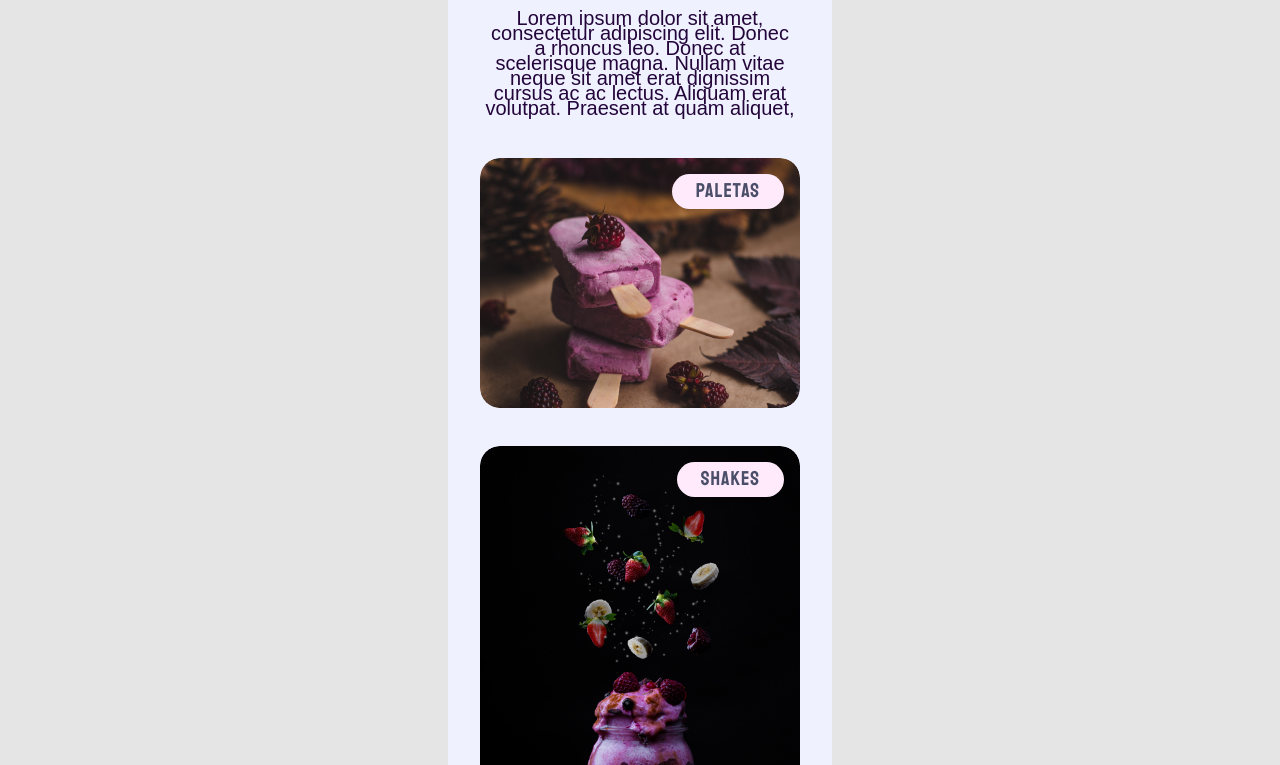
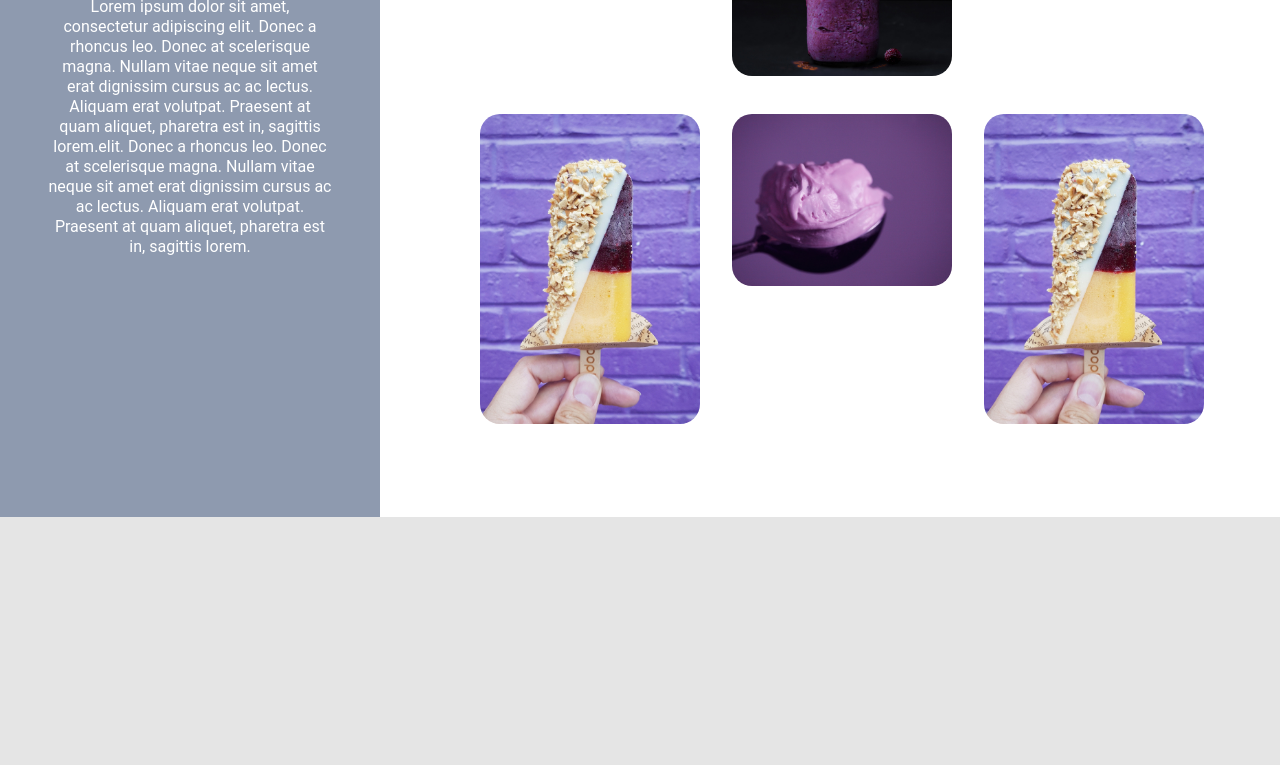
Before and after one commit to sergiojunior82/space-cream, a plain HTML site: page index.html in a window 1280 px wide. Shown: the part 283-1048 px from the top of the page. Drawn offline with Linux system fonts and the light colour scheme; a web font is replaced by a local one.

Commit message:
add index.html from desktop e css file.

```diff
--- a/index.html
+++ b/index.html
@@ -14,6 +14,7 @@
   </head>
   <body>
     <div class="page">
+      <div class="header">
         <header>
           <img
             src="./images/logo.png"
@@ -23,6 +24,13 @@
             <h1>Space Cream</h1>
           </div>
         </header>
+        <p class="paragraph-header">
+          Lorem ipsum dolor sit amet, consectetur adipiscing elit. Donec a rhoncus leo. Donec at scelerisque magna.
+          Nullam vitae neque sit amet erat dignissim cursus ac ac lectus. Aliquam erat volutpat. Praesent at quam aliquet, pharetra est in, sagittis lorem.elit. Donec a rhoncus leo. Donec at scelerisque magna. Nullam vitae neque sit amet erat dignissim cursus ac ac lectus.
+          Aliquam erat volutpat. Praesent at quam aliquet, pharetra est in, sagittis lorem.
+        </p>
+      </div>
+      <div class="main">
         <main>
           <p>
             Lorem ipsum dolor sit amet, consectetur adipiscing elit. Donec a
@@ -46,7 +54,16 @@
             <h2>Picolés</h2>
             <img src="./images/picole.jpg" alt="" />
           </div>
+          <div class="card">
+            <h2>Massas</h2>
+            <img src="./images/massa.jpg" alt="" />
+          </div>
+          <div class="card">
+            <h2>Picolés</h2>
+            <img src="./images/picole.jpg" alt="" />
+          </div>
         </main>
+      </div>
     </div>
   </body>
 </html>
--- a/style.css
+++ b/style.css
@@ -22,6 +22,7 @@
 body {
   font-family: var(--ff-body);
   background-color: var(--bg-color);
+
 }
 
 .page {
@@ -40,7 +41,6 @@ header {
 
 header img {
   width: 15.7rem;
-
   padding-bottom: 3.2rem;
 }
 
@@ -60,6 +60,12 @@ header div h1 {
   color: var(--fc-heading);
 
   text-shadow: 0px 2px 2px rgba(0, 0, 0, 0.25);
+}
+
+.header .paragraph-header {
+  opacity: 0;
+  visibility: hidden;
+  height: 0;
 }
 
 main {
@@ -83,7 +89,7 @@ main p {
   color: var(--fc-description);
   font-style: normal;
   font-weight: 400;
-  font-size: 2.0rem;
+  font-size: 1.6rem;
   line-height: 1.5rem;
 
 }
@@ -149,3 +155,109 @@ main p {
     transform: translateY(0);
   }
 }
+
+@media (min-width: 730px) {
+
+  body {
+    overflow-y: hidden;
+    display: flex;
+    justify-content: center;
+    align-items: center;
+  }
+
+  .page {
+    max-width: 128rem;
+    display: flex;
+    height: 100vh;
+    align-items: center;
+    flex-direction: row;
+    align-content: center;
+  }
+
+  .header {
+    background-color: var(--bg-color-header);
+    width: 38rem;
+    height: 100vh;
+  }
+
+  .header .paragraph-header {
+    font-family: var(--ff-body);
+
+    opacity: 1;
+    visibility: visible;
+
+    margin: auto 4.8rem auto 4.8rem;
+
+    font-family: 'Roboto';
+    font-style: normal;
+    font-weight: 400;
+    font-size: 1.6rem;
+    line-height: 20px;
+
+
+    color: #FFFFFF;
+  }
+
+  main {
+    width: 100%;
+    max-width: 900px;
+    display: grid;
+
+    background-color: white;
+    height: 100vh;
+
+    padding-top: 5rem;
+    padding-left: 10rem;
+    padding-right: 8rem;
+
+    grid-template-areas: "A B C"
+    "D E F";
+
+    gap: 0;
+
+    grid-template-columns: repeat(3, 1fr);
+    grid-template-rows: repeat(2, 1fr);
+
+    gap: 3.2rem;
+  }
+
+  main div:nth-child(2) {
+    grid-area: A;
+  }
+  main div:nth-child(3) {
+    grid-area: B;
+  }
+  main div:nth-child(4) {
+    grid-area: C;
+  }
+  main div:nth-child(5) {
+    grid-area: D;
+  }
+  main div:nth-child(6) {
+    grid-area: E;
+  }
+  main div:nth-child(7) {
+    grid-area: F;
+  }
+
+  main p {
+    opacity: 0;
+    visibility: hidden;
+    height: 0;
+    width: 0;
+  }
+
+
+  .card img {
+    border-radius: 2.0rem;
+    width: 220px;
+    height: auto;
+  }
+
+  .card h2 {
+    opacity: 0;
+    visibility: hidden;
+    height: 0;
+    width: 0;
+  }
+}
```
Lines whose indentation alone changed are shown as unchanged.
